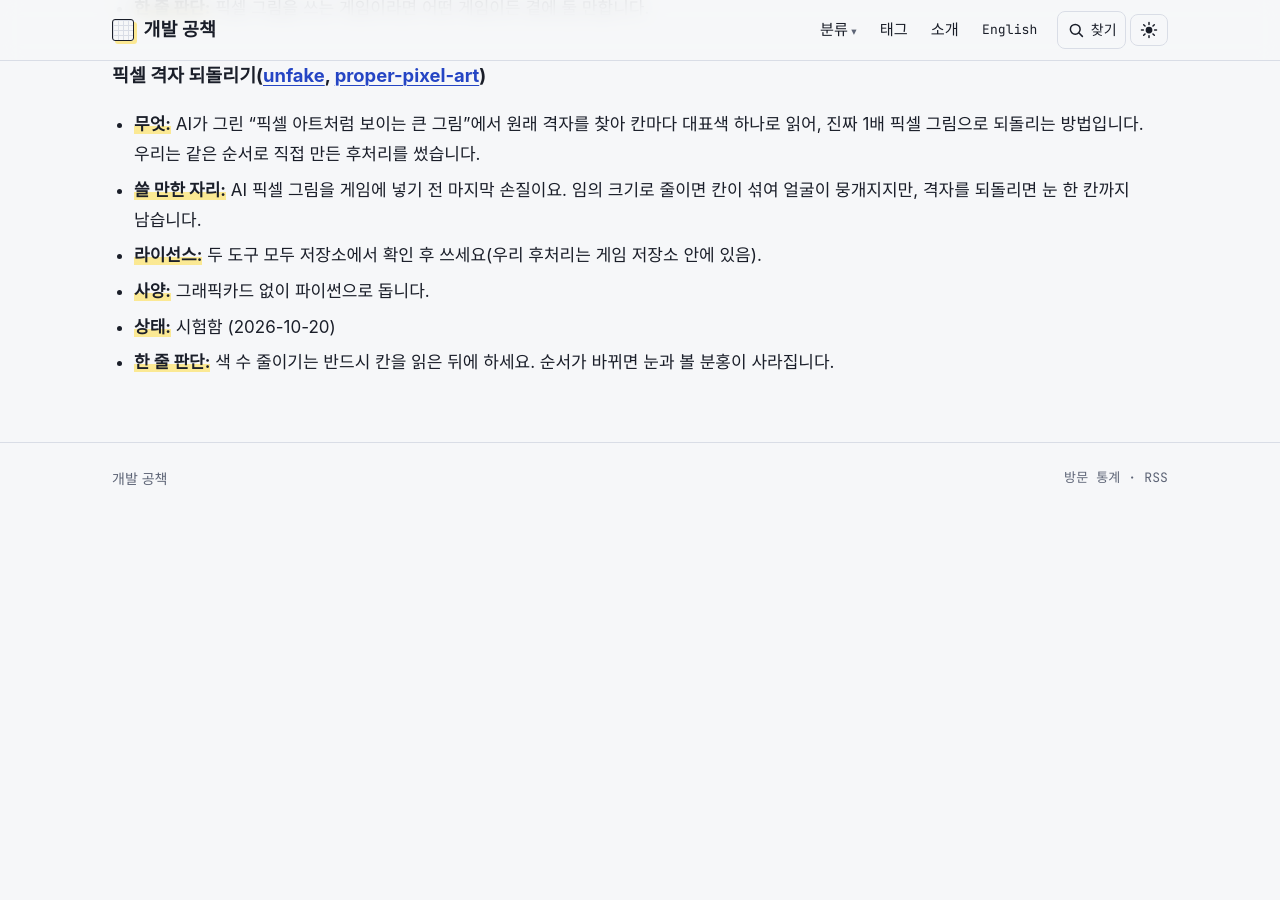
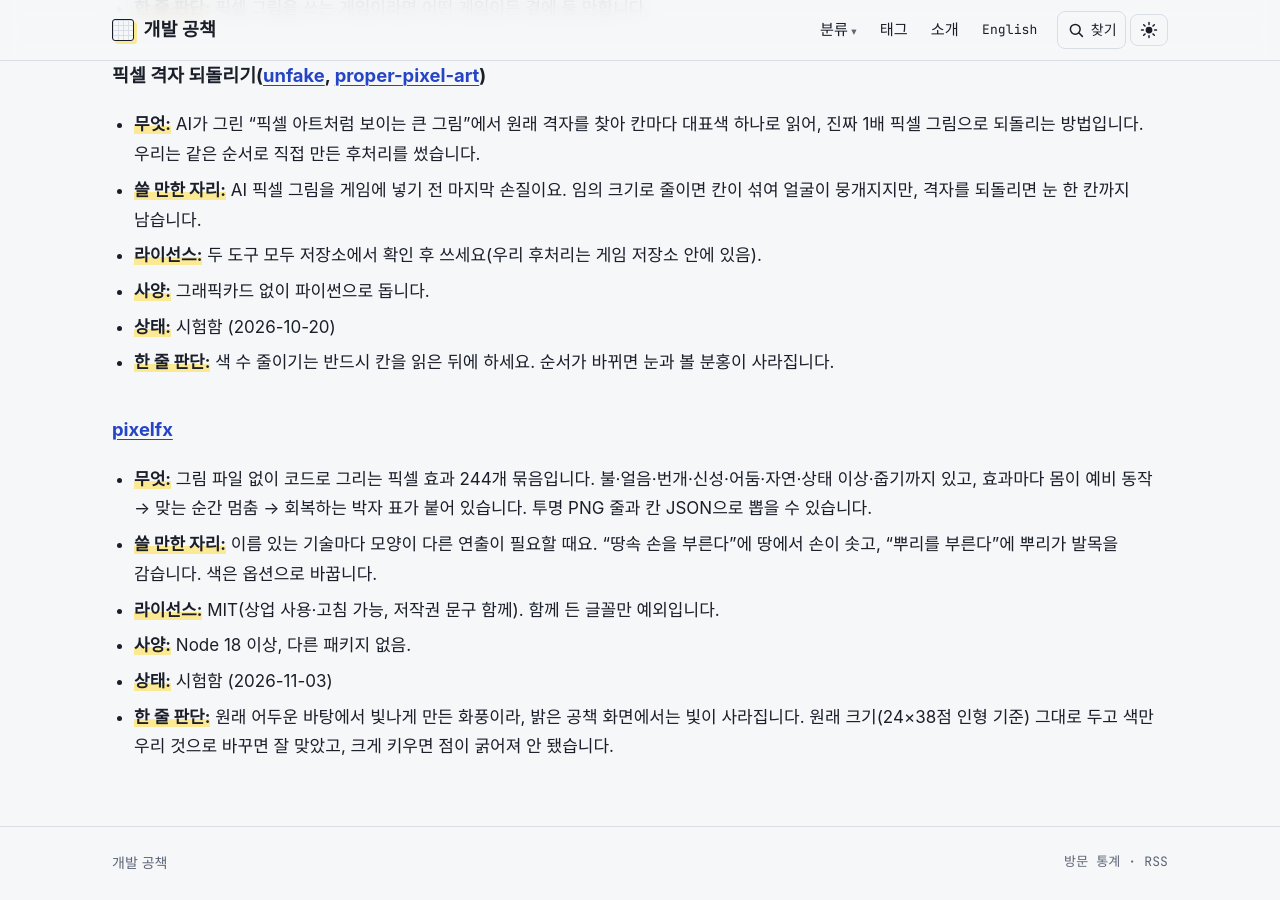
Before and after one commit to wh209302/wh209302.github.io, a Jekyll site: the page built from shelf.md, in a window 1280 px wide and 900 px high, scrolled down 6366 px. Built offline with Jekyll 4.4.1, drawn with Linux system fonts in a browser that asks for light colours; some web fonts are replaced; before the commit the page ends 6882 px from its top, so only the background shows below that.

Commit message:
기술 서랍: pixelfx(코드로 그리는 픽셀 효과 244개, MIT) 시험 결과 한·영
Co-Authored-By: Claude Opus 5.5 <noreply@anthropic.com>
Claude-Session: https://claude.ai/code/session_01LdZGhVfcHB3X69AifQMxHH

```diff
--- a/shelf.md
+++ b/shelf.md
@@ -157,3 +157,12 @@ AI와 일하다 보면 "오, 이거 대박인데?" 싶은 기술이 하루에도
 - **사양:** 그래픽카드 없이 파이썬으로 돕니다.
 - **상태:** 시험함 (2026-10-20)
 - **한 줄 판단:** 색 수 줄이기는 반드시 칸을 읽은 뒤에 하세요. 순서가 바뀌면 눈과 볼 분홍이 사라집니다.
+
+### [pixelfx](https://github.com/patch-gg/pixelfx)
+
+- **무엇:** 그림 파일 없이 코드로 그리는 픽셀 효과 244개 묶음입니다. 불·얼음·번개·신성·어둠·자연·상태 이상·줍기까지 있고, 효과마다 몸이 예비 동작 → 맞는 순간 멈춤 → 회복하는 박자 표가 붙어 있습니다. 투명 PNG 줄과 칸 JSON으로 뽑을 수 있습니다.
+- **쓸 만한 자리:** 이름 있는 기술마다 모양이 다른 연출이 필요할 때요. "땅속 손을 부른다"에 땅에서 손이 솟고, "뿌리를 부른다"에 뿌리가 발목을 감습니다. 색은 옵션으로 바꿉니다.
+- **라이선스:** MIT(상업 사용·고침 가능, 저작권 문구 함께). 함께 든 글꼴만 예외입니다.
+- **사양:** Node 18 이상, 다른 패키지 없음.
+- **상태:** 시험함 (2026-11-03)
+- **한 줄 판단:** 원래 어두운 바탕에서 빛나게 만든 화풍이라, 밝은 공책 화면에서는 빛이 사라집니다. 원래 크기(24×38점 인형 기준) 그대로 두고 색만 우리 것으로 바꾸면 잘 맞았고, 크게 키우면 점이 굵어져 안 됐습니다.
```
Also changed, not shown: en/shelf.md (+9 -0 lines).
